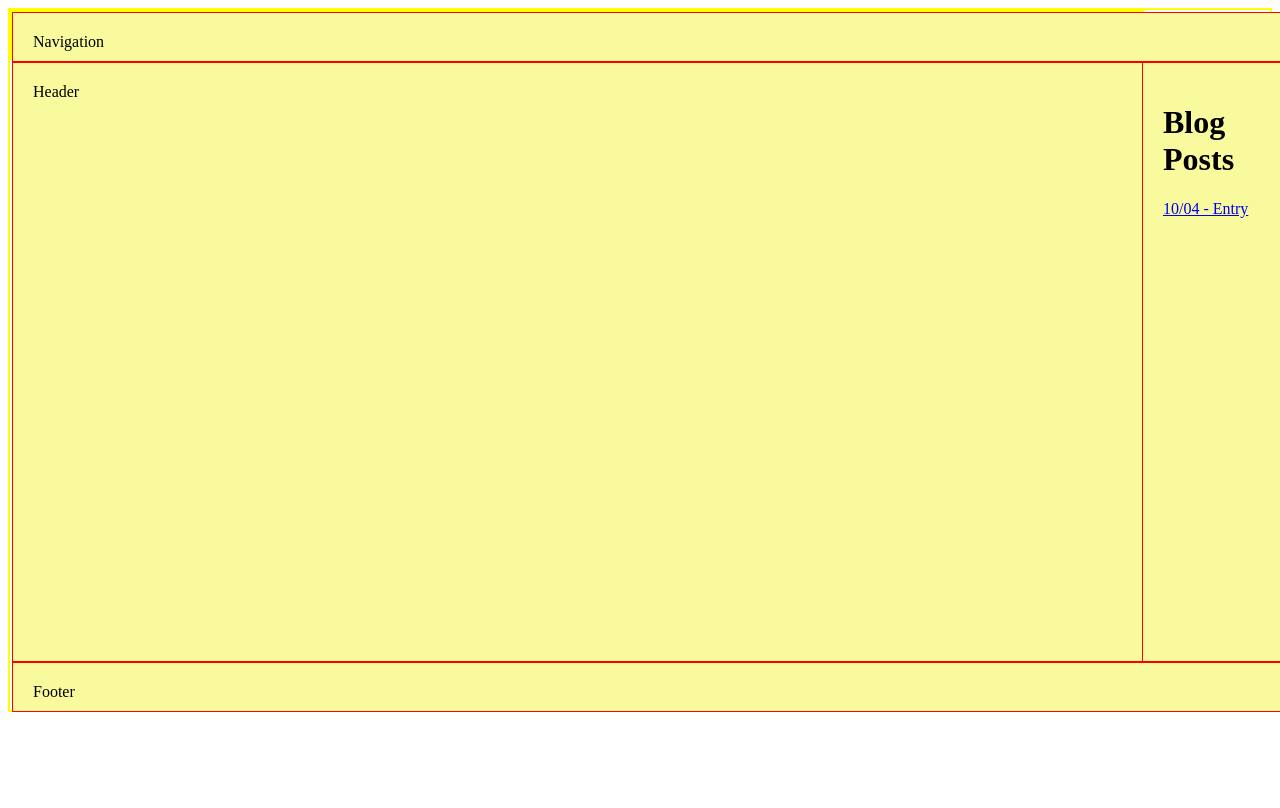
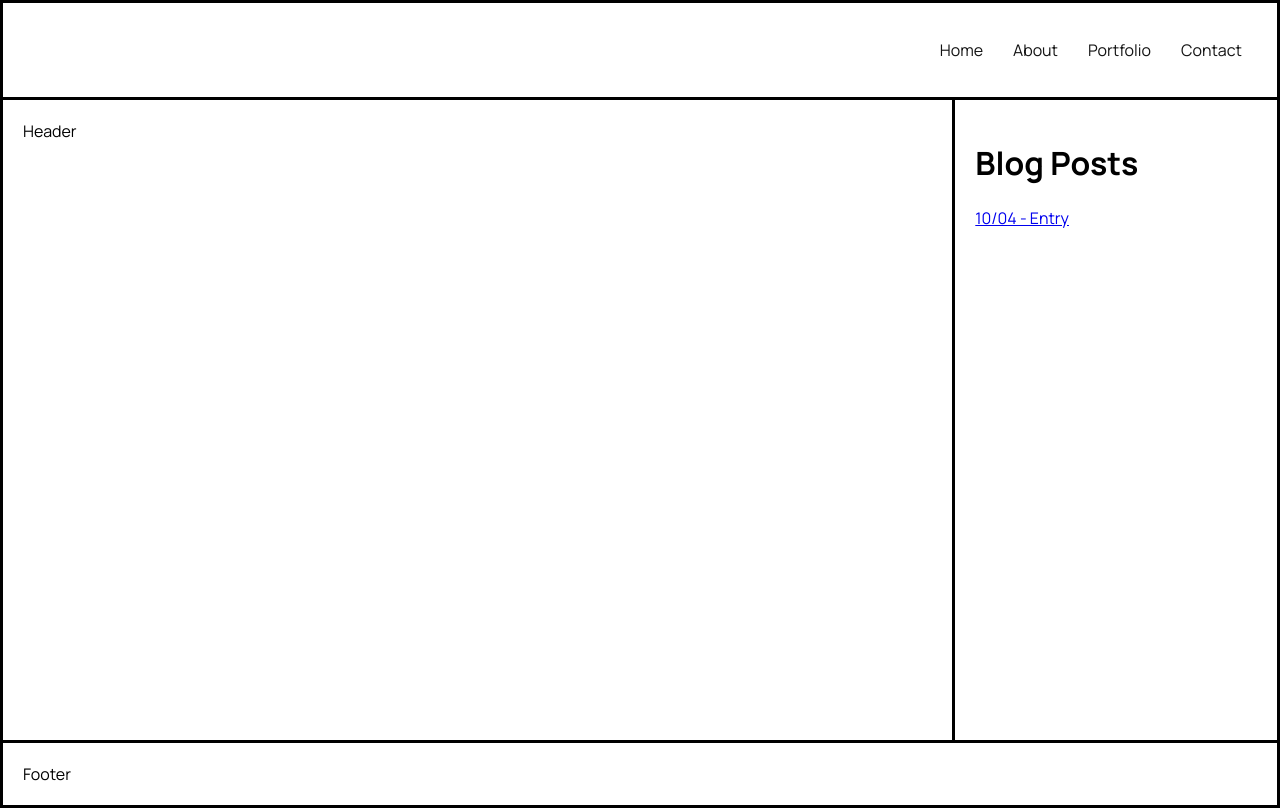
Before and after one commit to alinaktbui/personal-blog-website, a plain HTML site: page index.html in a window 1280 px wide. Drawn offline with Linux system fonts and the light colour scheme.

Commit message:
feat: Add navigation

```diff
--- a/css/nav.css
+++ b/css/nav.css
@@ -0,0 +1,34 @@
+html {
+    box-sizing: border-box;
+}
+
+.nav-links {
+    list-style: none;
+    display: flex;
+    justify-content: space-between;
+    justify-content: flex-end;
+}
+
+.nav-item a {
+    padding: 10px 15px;
+    text-decoration: none;
+    color: #141414;
+}
+
+.nav-item:hover {
+    background-color: #81d8d0;
+}
+
+.nav-item:hover a {
+    color: #141414;
+}
+
+@media(min-width: 400px) and (max-width: 901px) {
+    .nav-links {
+        list-style: none;
+        display: flex;
+        justify-content: space-between;
+        justify-content: center;
+        padding-inline-start: 0;
+    }
+}
--- a/css/styles.css
+++ b/css/styles.css
@@ -1,28 +1,37 @@
 /*@import "./blog-card.css";
-@import "./nav.css";
 @import "./footer.css";
 */
+
+@import "./nav.css";
+@import url('https://fonts.googleapis.com/css2?family=Manrope:wght@200;300;400;500;600;700;800&display=swap');
+body,
+html {
+    margin: 0;
+    height: 100vh;
+    font-family: 'Manrope', sans-serif;
+}
 
 
 /* Mobile */
 
 .container {
+    position: absolute;
+    width: 100%;
+    height: 100%;
     display: grid;
-    grid-template-columns: 300px 300px 300px;
-    grid-template-rows: 50px 600px 250px 50px;
+    grid-template-columns: 100%;
+    grid-template-rows: 1fr 80% 1fr;
     /* grid-template-columns: repeat(3, 1fr); */
     /* Initially each element has its own row for small screens */
     grid-template-areas: "nav" "hd" "sd" "ft";
-    border: 2px solid yellow;
 }
 
 .box {
     /* width: 250px;
 height: 150px; */
-    border: 1px solid red;
-    background: #F8FA9D;
+    border: 3px solid #000;
+    background: #FFF;
     padding: 20px;
-    width: 100%;
 }
 
 .nav {
@@ -32,10 +41,13 @@ height: 150px; */
 .header {
     /* row start/column start/ row end/ column end */
     grid-area: hd;
+    border-bottom: 0;
+    border-top: 0;
 }
 
 .footer {
     grid-area: ft;
+    border-top: 0;
 }
 
 .sidebar {
@@ -44,25 +56,29 @@ height: 150px; */
 
 @media(min-width: 400px) and (max-width: 600px) {
     .container {
+        position: absolute;
+        width: 100%;
+        height: 100%;
         display: grid;
-        grid-template-columns: 350px 350px 350px;
-        grid-template-rows: 50px 600px 250px 50px;
+        grid-template-columns: 100%;
+        grid-template-rows: 1fr 80% 1fr;
         /* grid-template-columns: repeat(3, 1fr); */
         /* Initially each element has its own row for small screens */
         grid-template-areas: "nav" "hd" "sd" "ft";
-        border: 2px solid yellow;
     }
 }
 
 @media(min-width: 601px) and (max-width: 900px) {
     .container {
+        position: absolute;
+        width: 100%;
+        height: 100%;
         display: grid;
-        grid-template-columns: 300px 300px 300px;
-        grid-template-rows: 50px 600px 250px 50px;
+        grid-template-columns: 50% 20%;
+        grid-template-rows: 1fr 80% 1fr;
         /* grid-template-columns: repeat(3, 1fr); */
         /* Initially each element has its own row for small screens */
         grid-template-areas: "nav nav nav" "hd hd hd" "sd sd sd" "ft ft ft";
-        border: 2px solid yellow;
     }
 }
 
@@ -71,10 +87,23 @@ height: 150px; */
 
 @media(min-width: 901px) {
     .container {
+        position: absolute;
+        width: 100%;
+        height: 100%;
         display: grid;
-        grid-template-columns: 90% 10%;
-        grid-template-rows: 50px 600px 50px;
+        grid-template-columns: 50% 20%;
+        grid-template-rows: 1fr 80% 1fr;
         grid-template-areas: "nav nav nav nav nav nav nav nav" "hd hd hd hd sd sd sd sd" "ft ft ft ft ft ft ft ft";
-        border: 2px solid yellow;
+    }
+    .sidebar {
+        grid-area: sd;
+        border-bottom: 0;
+        border-left: 0;
+        border-top: 0;
+    }
+    .footer {
+        grid-area: ft;
+        border-bottom: 3px solid #000;
+        border-top: 3px solid #000;
     }
 }
--- a/index.html
+++ b/index.html
@@ -12,7 +12,14 @@
 <body>
     <div class="container">
         <div class="container">
-            <div class="nav box">Navigation</div>
+            <div class="nav box">
+                <ul class="nav-links">
+                    <li class="nav-item"><a href="#">Home</a></li>
+                    <li class="nav-item"><a href="#">About</a></li>
+                    <li class="nav-item"><a href="#">Portfolio</a></li>
+                    <li class="nav-item"><a href="#">Contact</a></li>
+                </ul>
+            </div>
             <div class="header box">Header</div>
             <div class="sidebar box">
                 <h1>Blog Posts</h1>
```
